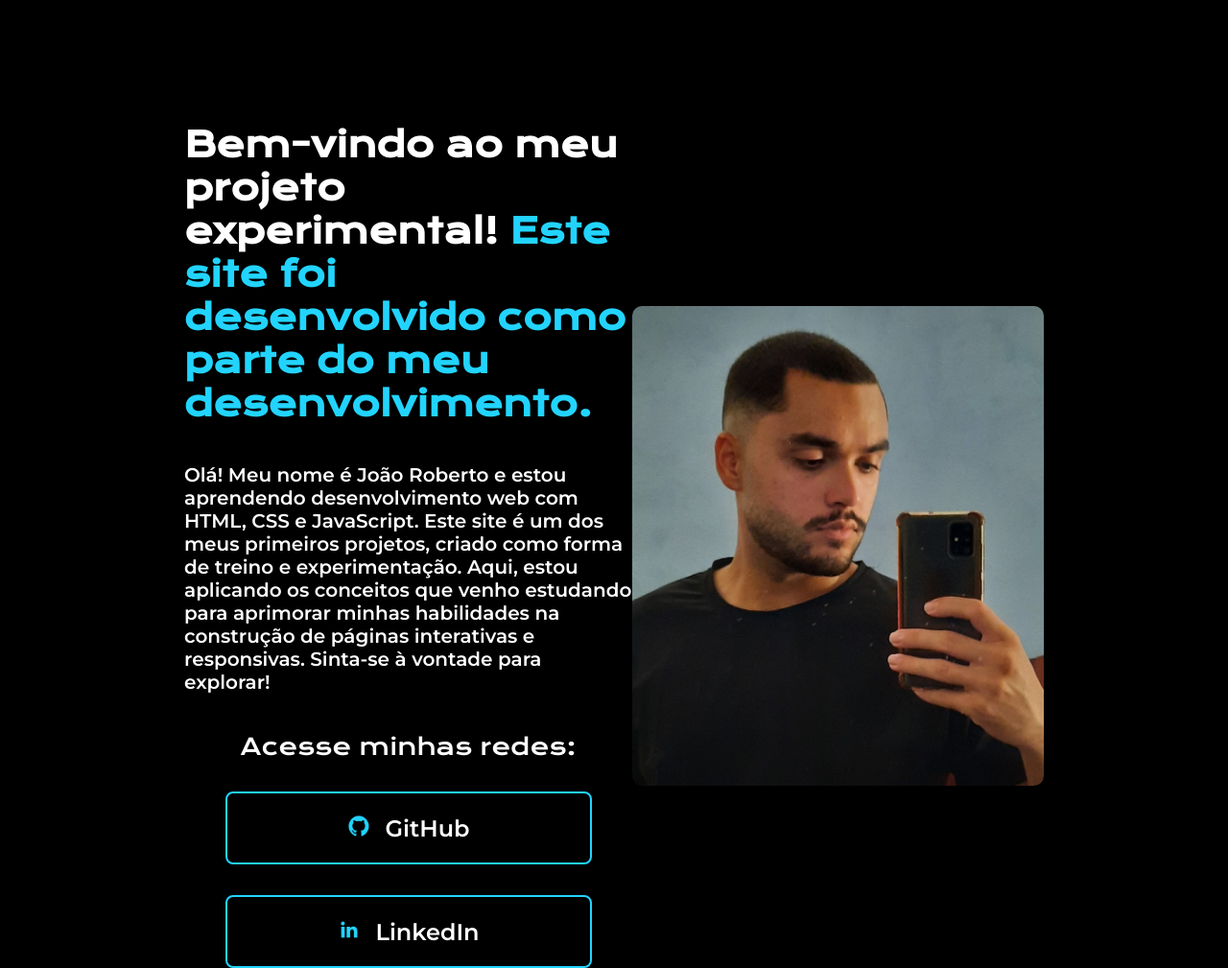
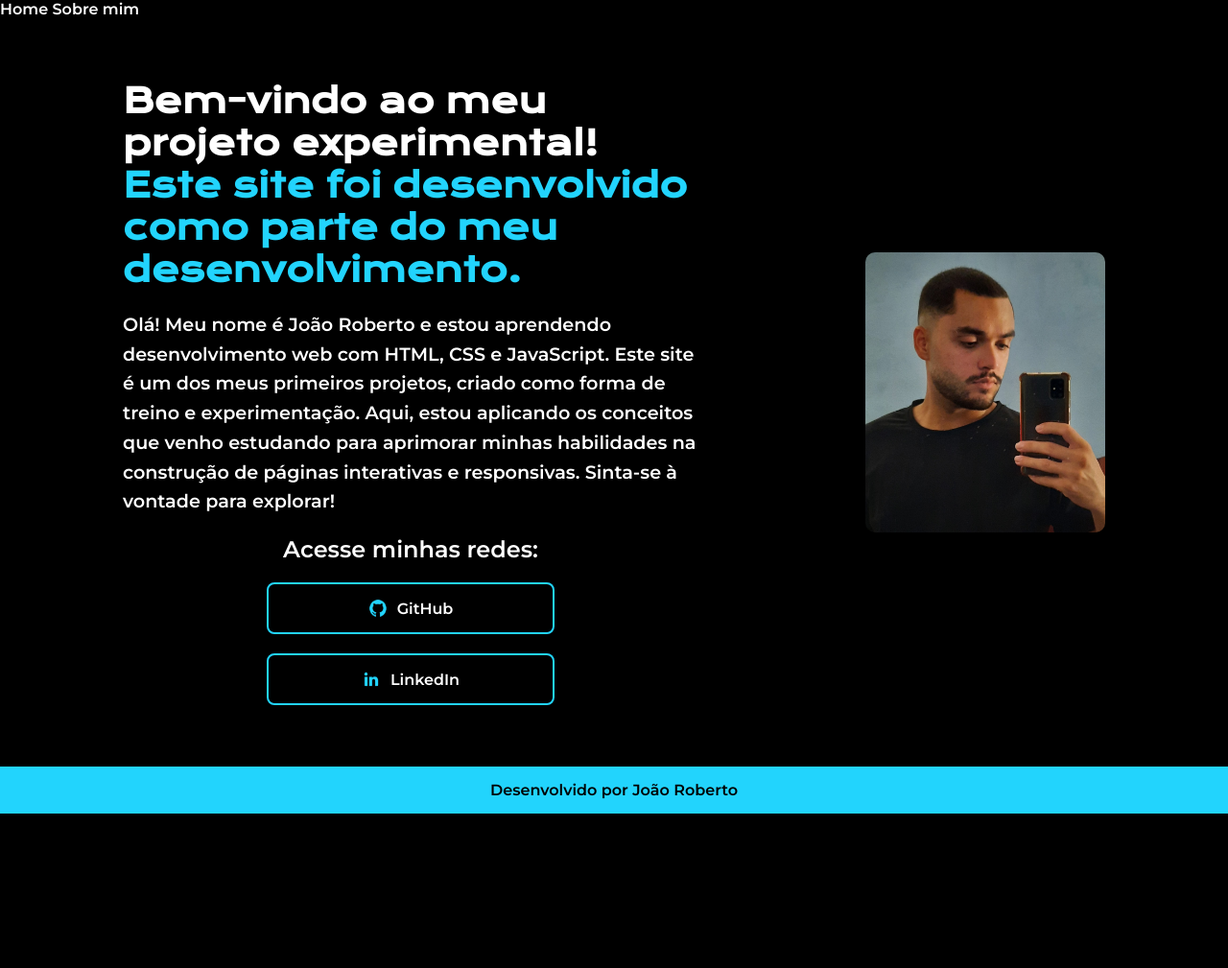
Before and after one commit to joaorgd/portfolio, a plain HTML site: page index.html in a window 1280 px wide. Shown: the whole page at 96% size. After the commit the page ends 848 px from the top, so only its background shows below. Drawn offline with nearby package versions, Linux system fonts and the light colour scheme.

Commit message:
criação de novas classes e reformulação do css

```diff
--- a/index.html
+++ b/index.html
@@ -8,7 +8,12 @@
     <link rel="stylesheet" href="style.css"> <!-- Importa o arquivo de estilos -->
 </head>
 <body>
-    <header></header>
+    <header class="cabecalho">
+        <nav class="cabecalho__menu">
+            <a class="cabecalho__menu__link">Home</a>
+            <a class="cabecalho__menu__link">Sobre mim</a>
+        </nav>
+    </header>
     <main class="apresentacao">
         <section class="apresentacao__conteudo">
             <h1 class="apresentacao__conteudo__titulo">
@@ -27,6 +32,6 @@
         </section>
             <img src="./assets/John 9.jpg" alt="Foto de João Roberto">
     </main>
-    <footer></footer>
+    <footer class="rodape">Desenvolvido por João Roberto</footer>
 </body>
 </html>
--- a/style.css
+++ b/style.css
@@ -1,84 +1,132 @@
 @import url('https://fonts.googleapis.com/css2?family=Krona+One&family=Montserrat:ital,wght@0,600;1,600&display=swap');
-/* Importa as fontes do Google Fonts. */
 
-*{
+/* Reset padrão */
+* {
     margin: 0;
     padding: 0;
-} /* Seleciona todos os elementos da página. Essa parte do código limpa todos os padrões dos navegadores. */
+    box-sizing: border-box;
+}
 
-body{
-    height: 100vh; /* vh é viewport height, ou seja, 100% da altura da tela. */
-    box-sizing: border-box; /* Faz com que o padding e a borda não aumentem o tamanho do elemento. */
+body {
     background-color: black;
     color: white;
-} /* Seleciona o body do html. */
+    font-family: "Montserrat", sans-serif;
+}
 
-.apresentacao__conteudo__titulo{
+/* Título e texto */
+.apresentacao__conteudo__titulo {
     font-family: 'Krona One', sans-serif;
-    font-size: 36px;
-} /* Seleciona o título do html. */
+    font-size: 2.2rem;
+}
 
-.apresentacao__conteudo__texto{
-    font-family: "Montserrat", sans-serif;
-    font-size: 20px;
-} /* Seleciona o parágrafo do html. */
-
-img{
-    width: 450px;
-    height: 500px;
-    border-radius: 10px;
-}/* Seleciona a imagem do html. */
-
-.titulo-destaque{
+.titulo-destaque {
     color: #22D4FD;
     font-family: 'Krona One', sans-serif;
-} /* Seleciona a classe titulo-destaque, definida no html. */
-
-.apresentacao {
-    margin: 10% 15%; /* Margem de 10% em cima e embaixo e 15% nos lados. */
-    display: flex; /* Torna o layout responsivo. */
-    align-items: center; /* Controla o alinhamento vertical dos itens dentro do contêiner */
-    justify-content: space-between; /* Controla o alinhamento horizontal dos itens dentro do contêiner. */
 }
 
-.apresentacao__conteudo{
-    width: 615px; /* Largura do conteúdo. */
-    display: flex;
-    flex-direction: column; /* Faz com que os elementos fiquem um embaixo do outro. */
-    gap: 40px; /* Espaçamento entre os elementos. */
+.apresentacao__conteudo__texto {
+    font-size: 1.2rem;
+    line-height: 1.6;
 }
 
-.apresentacao__links{
+/* Ajuste para imagens */
+img {
+    max-width: 250px; /* Reduzindo o tamanho da foto */
+    height: auto;
+    border-radius: 10px;
+}
+
+/* Seção principal */
+.apresentacao {
+    padding: 5% 10%;
+    display: flex;
+    align-items: center;
+    justify-content: space-between;
+    gap: 40px;
+}
+
+/* Conteúdo */
+.apresentacao__conteudo {
+    max-width: 600px;
     display: flex;
     flex-direction: column;
-    justify-content: space-between;
-    gap: 32px;
+    gap: 20px;
+}
+
+/* Botões */
+.apresentacao__links {
+    display: flex;
+    flex-direction: column;
+    gap: 20px;
     align-items: center;
 }
 
-.apresentacao__links__subtitulo{
-    font-family: 'Krona One', sans-serif;
-    font-weight: 400;
-    font-size: 24px;
+.apresentacao__links__link {
+    display: flex;
+    align-items: center;
+    justify-content: center;
+    gap: 10px;
+    border: 2px solid #22D4FD;
+    max-width: 300px;
+    width: 100%;
+    border-radius: 8px;
+    color: white;
+    font-size: 1rem;
+    padding: 15px;
+    text-decoration: none;
+    transition: all 0.3s ease-in-out; /* Suaviza a transição */
 }
 
-.apresentacao__links__link{
-    /* background-color: #22D4FD; Cor de fundo do botão. */
-    display: flex;
-    justify-content: center;
-    gap: 16px;
-    border: 2px solid #22D4FD; /* Borda do botão. */
-    width: 378px;
-    text-align: center;
-    border-radius: 8px;
-    color: white; /* Cor do texto do botão. */
-    font-family: "Montserrat", sans-serif;
-    font-size: 24px;
-    padding: 21.5px 0px; /* Espaçamento interno do botão. */
-    text-decoration: none; /* Remove o sublinhado do link. */
+/* Hover no botão */
+.apresentacao__links__link:hover {
+    background-color: #272727;
+    color: #22D4FD;
+    border-color: #ffffff;
 }
 
+/* Ícone do botão */
 .apresentacao__links__link__icone {
-    width: 24px;
-    height: 24px;
+    width: 20px;
+    height: 20px;
 }
+
+/* Rodapé */
+.rodape {
+    color: black;
+    background-color: #22D4FD;
+    padding: 15px;
+    text-align: center;
+    font-size: 1rem;
+}
+
+/* Responsividade */
+@media (max-width: 768px) {
+    .apresentacao {
+        flex-direction: column;
+        text-align: center;
+    }
+
+    .apresentacao__conteudo {
+        max-width: 100%;
+    }
+
+    .apresentacao__links__link {
+        max-width: 90%;
+    }
+
+    .apresentacao__conteudo__titulo {
+        font-size: 1.8rem;
+    }
+
+    .apresentacao__conteudo__texto {
+        font-size: 1rem;
+    }
+
+    img {
+        max-width: 180px; /* Reduzindo ainda mais a imagem para telas menores */
+    }
+
+    .rodape {
+        font-size: 0.9rem;
+    }
+}
```
